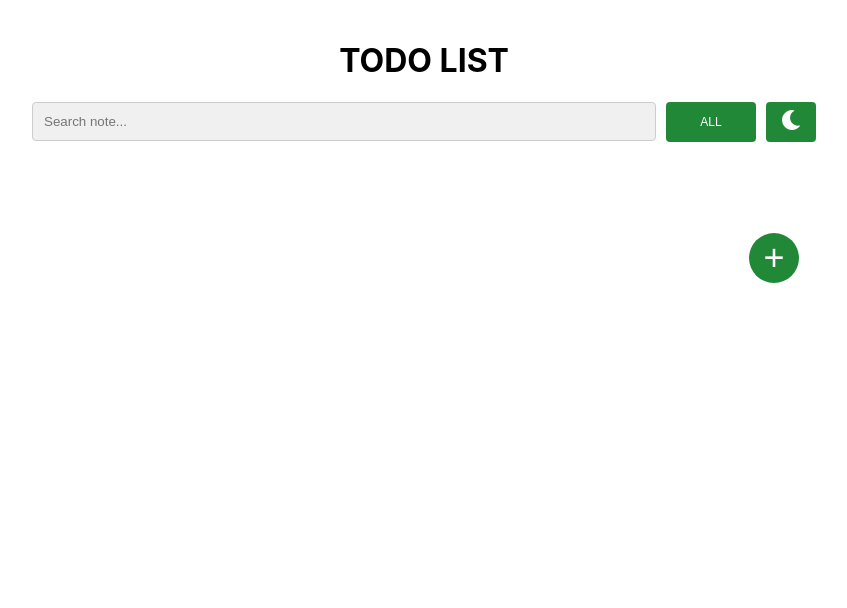
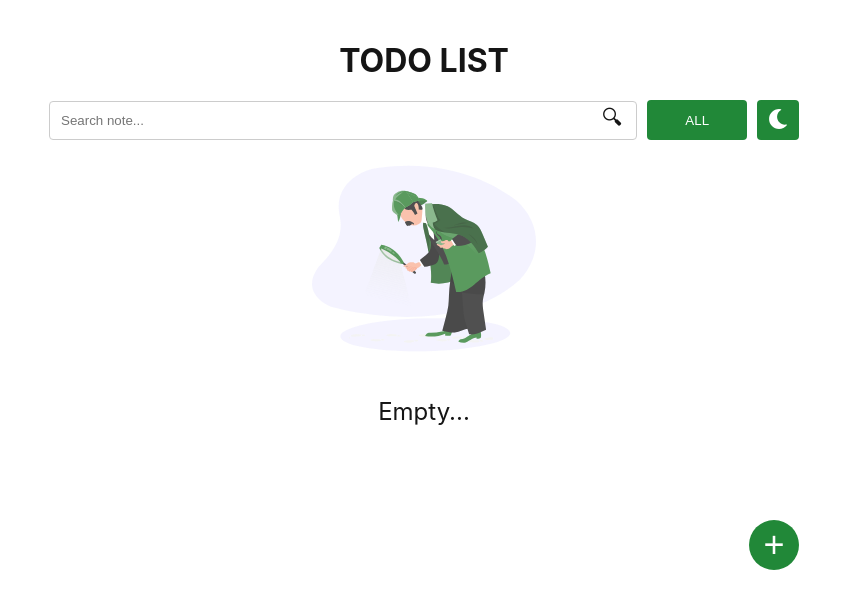
Before and after one commit to Bulbashok/to-do-list, a React (Vite) app: page / in a window 1280 px wide. Shown: the top 608 px of the page, without its empty margins (216-1063 px from the left). Built offline with nearby package versions, Linux system fonts and the light colour scheme.

Commit message:
feat: add empty state illustration for task list

```diff
--- a/src/App.module.css
+++ b/src/App.module.css
@@ -1,55 +1,48 @@
-.container {
+.appContainer {
   display: flex;
   flex-direction: column;
   align-items: center;
   max-width: 750px;
   margin: 0 auto;
-  text-align: center;
-  background-color: var(--background-color);
-  color: var(--text-color);
   padding: 20px;
-  transition: background-color 0.3s, color 0.3s;
   min-height: 700px;
 }
 
-.title.light {
+.appTitle {
   font-size: 32px;
-  color: #333;
   margin-bottom: 20px;
 }
 
-.title.dark {
-  font-size: 32px;
-  color: #fff;
-  margin-bottom: 20px;
+.searchContainer {
+  display: flex;
+  gap: 10px;
+  width: 100%;
+  align-items: center;
+  position: relative;
 }
 
-.searchInput {
-  width: 600px;
-  display: flex;
-  justify-content: space-between;
-  align-items: center;
-  padding: 11px;
+.searchField {
+  flex-grow: 1;
+  padding: 11px 35px 11px 11px;
   border: 1px solid #ccc;
   border-radius: 4px;
-  margin-bottom: 10px;
-  background-color: #f9f9f9;
+  outline: none;
 }
 
-.searchInput:focus {
-  outline: none;
-  border: 1px solid #707070;
+.searchField:focus {
+  border: 1px solid #4a4a4a;
 }
 
-.filterContainer {
-  position: relative;
-  margin-bottom: 20px;
+.searchIcon {
+  position: absolute;
+  right: 15px;
+  pointer-events: none;
+  font-size: 21px;
 }
 
-.filterButton {
-  width: 90px;
+.filterBtn {
+  width: 100px;
   height: 40px;
-  font-size: 12px;
   background-color: #218838;
   color: white;
   border: none;
@@ -57,72 +50,21 @@
   cursor: pointer;
 }
 
-.filterButton:hover {
-  background-color: #1b6b2c;
-}
-
-.filterDropdown {
-  position: absolute;
-  background-color: white;
-  border: 1px solid #ccc;
-  border-radius: 4px;
-  box-shadow: 0 2px 8px rgba(0, 0, 0, 0.1);
-  z-index: 1000;
-  background-color: var(--background-color);
-  color: var(--text-color);
-}
-
-.filterDropdown button {
-  display: block;
-  width: 100%;
-  padding: 10px;
-  text-align: left;
-  background: none;
-  border: none;
-  cursor: pointer;
-  background-color: var(--background-color);
-}
-
-.filterDropdown button:hover {
-  background-color: #f8f9fa;
-}
-
-.wrapper {
-  display: flex;
-  gap: 10px;
-  align-items: flex-start;
-}
-
-.app {
-  min-height: 100vh;
-  padding: 20px;
-  transition: background-color 0.3s, color 0.3s;
-}
-
-.searchInput {
-  background-color: var(--input-background);
-  color: var(--input-text);
-}
-
-.buttonsContainer {
-  width: 100%;
-  margin-top: 50px;
-  display: flex;
-  align-items: center;
-  justify-content: space-between;
-}
-
-.addTaskButton {
+.addBtn {
+  width: 50px;
+  height: 50px;
   font-size: 36px;
   background-color: #218838;
   color: white;
   border: none;
   border-radius: 50%;
   cursor: pointer;
-  height: 50px;
-  width: 50px;
 }
 
-.addTaskButton:hover {
-  background-color: #1b692c;
+.actionsBar {
+  width: 100%;
+  margin-top: 50px;
+  display: flex;
+  justify-content: space-between;
+  align-items: center;
 }
--- a/src/App.tsx
+++ b/src/App.tsx
@@ -62,18 +62,21 @@ const App = () => {
   };
 
   return (
-    <div className={`${styles.container} ${isDarkMode ? styles.dark : styles.light}`}>
-      <h1 className={styles.title}>TODO LIST</h1>
-      <div className={styles.wrapper}>
+    <div className={`${styles.appContainer} ${isDarkMode ? styles.themeDark : styles.themeLight}`}>
+      <h1 className={styles.appTitle}>TODO LIST</h1>
+      <div className={styles.searchContainer}>
+        <div className={styles.searchContainer}>
           <input
             type="text"
             placeholder="Search note..."
             value={searchQuery}
             onChange={(e) => setSearchQuery(e.target.value)}
-          className={styles.searchInput}
+            className={styles.searchField}
           />
+          <span className={styles.searchIcon}>🔍︎</span>
+        </div>
         <DropdownMenu
-          trigger={<button className={styles.filterButton}>{filter.toUpperCase()}</button>}
+          trigger={<button className={styles.filterBtn}>{filter.toUpperCase()}</button>}
         >
           <button onClick={() => handleFilterChange(Filter.All)}>All</button>
           <button onClick={() => handleFilterChange(Filter.Completed)}>Completed</button>
@@ -87,9 +90,10 @@ const App = () => {
         onEdit={handleEditTask}
         onToggle={toggleTaskCompletion}
       />
-      <div className={styles.buttonsContainer}>
+
+      <div className={styles.actionsBar}>
         <div>{deletedTask && <UndoButton restoreTask={restoreTask} />}</div>
-        <button onClick={openModal} className={styles.addTaskButton}>
+        <button onClick={openModal} className={styles.addBtn}>
           +
         </button>
       </div>
--- a/src/components/AddTask/AddTask.module.css
+++ b/src/components/AddTask/AddTask.module.css
@@ -14,7 +14,7 @@
 }
 
 .title {
-  margin: 0;
+  margin: auto
 }
 
 .modalForm {
@@ -27,8 +27,7 @@
   border: 1px solid #ccc;
   border-radius: 4px;
   width: 100%;
-  max-width: 460px;
-
+  max-width: 480px;
 }
 
 .input:focus {
--- a/src/components/AddTask/AddTask.tsx
+++ b/src/components/AddTask/AddTask.tsx
@@ -15,9 +15,12 @@ const AddTask = ({ title, initialTaskText = "", onSave, onCancel }: Props) => {
     setTaskText("");
   };
 
-  const handleSubmit = (e: React.FormEvent<HTMLFormElement>) => {
+  const handleSubmit = (e: React.FormEvent) => {
     e.preventDefault();
+    saveTask();
+  };
 
+  const saveTask = () => {
     const value = taskText.trim();
 
     if (!value) return;
@@ -50,7 +53,7 @@ const AddTask = ({ title, initialTaskText = "", onSave, onCancel }: Props) => {
         <button type="button" className={styles.cancelButton} onClick={handleCancel}>
           CANCEL
         </button>
-        <button type="submit" className={styles.applyButton}>
+        <button type="submit" className={styles.applyButton} onClick={handleSubmit}>
           APPLY
         </button>
       </div>
--- a/src/components/TaskList/TaskList.module.css
+++ b/src/components/TaskList/TaskList.module.css
@@ -4,3 +4,20 @@
   list-style: none;
   padding: 0;
 }
+
+.emptyState {
+  display: flex;
+  flex-direction: column;
+  align-items: center;
+  justify-content: center;
+  gap: 16px;
+  padding: 20px;
+  text-align: center;
+  font-size: 24px;
+}
+
+.emptyImage {
+  width: 250px;
+  height: auto;
+  opacity: 0.8;
+}
--- a/src/components/TaskList/TaskList.tsx
+++ b/src/components/TaskList/TaskList.tsx
@@ -10,6 +10,14 @@ interface TaskListProps {
 }
 
 const TaskList = ({ tasks, onDelete, onEdit, onToggle }: TaskListProps) => {
+  if (!tasks || tasks.length === 0) {
+    return (
+      <div className={styles.emptyState}>
+        <img src="/images/empty.svg" alt="Нет задач" className={styles.emptyImage} />
+        <p>Empty...</p>
+      </div>
+    );
+  }
   return (
     <ul className={styles.taskList}>
       {tasks.map((task, index) => (
--- a/src/components/UndoButton/UndoButton.module.css
+++ b/src/components/UndoButton/UndoButton.module.css
@@ -1,6 +1,5 @@
 .undoButton {
-  background-color: #ffcc00;
-  color: #000;
+  background-color: #218838;
   border: none;
   padding: 10px 20px;
   border-radius: 4px;
@@ -10,5 +9,5 @@
 }
 
 .undoButton:hover {
-  background-color: #e6b800;
+  background-color: #175f27;
 }
--- a/src/components/UndoButton/UndoButton.tsx
+++ b/src/components/UndoButton/UndoButton.tsx
@@ -1,7 +1,5 @@
 import { memo, useContext, useEffect, useState } from "react";
 import styles from "./UndoButton.module.css";
-import { TaskContext } from "../../context/TaskContext";
-import { Task } from "../../types/Task";
 
 type Props = {
   restoreTask: () => void;
@@ -29,7 +27,7 @@ function UndoButton({ restoreTask }: Props) {
 
   return (
     <button onClick={restoreTask} className={styles.undoButton}>
-      Task Deleted UNDO {timeLeft}
+      {timeLeft} UNDO ↺
     </button>
   );
 }
--- a/src/context/ThemeContext.tsx
+++ b/src/context/ThemeContext.tsx
@@ -1,4 +1,6 @@
 import React, { createContext, useState, ReactNode, useEffect } from 'react';
+
+
 
 interface ThemeContextType {
   isDarkMode: boolean;
@@ -11,23 +13,20 @@ interface ThemeProviderProps {
   children: ReactNode;
 }
 
-export const ThemeProvider: React.FC<ThemeProviderProps> = ({ children }) => {
+export const ThemeProvider = ({ children }:ThemeProviderProps) => {
   const [isDarkMode, setIsDarkMode] = useState<boolean>(() => {
     const savedTheme = localStorage.getItem('theme');
-    return savedTheme === 'dark';
+    if (savedTheme) return savedTheme === 'dark';
+    return window.matchMedia('(prefers-color-scheme: dark)').matches;
   });
 
   useEffect(() => {
-    localStorage.setItem('theme', isDarkMode ? 'dark' : 'light');
+    const theme = isDarkMode ? 'dark' : 'light';
+    localStorage.setItem('theme', theme);
+    document.body.className = theme;
   }, [isDarkMode]);
 
-  useEffect(() => {
-    document.body.className = isDarkMode ? 'dark' : 'light';
-  }, [isDarkMode]);
-
-  const toggleTheme = () => {
-    setIsDarkMode((prev) => !prev);
-  };
+  const toggleTheme = () => setIsDarkMode(prev => !prev);
 
   return (
     <ThemeContext.Provider value={{ isDarkMode, toggleTheme }}>
--- a/src/index.css
+++ b/src/index.css
@@ -1,51 +1,39 @@
+:root {
+  --font-family: -apple-system, BlinkMacSystemFont, "Segoe UI", Roboto, Oxygen, Ubuntu, Cantarell;
+  --code-font: source-code-pro, Menlo, Monaco, Consolas, "Courier New";
+
+  --background-color: #ffffff;
+  --text-color: #151515;
+  --modal-background: #ffffff;
+  --modal-text: #151515;
+  --checkbox-filter: brightness(1);
+}
+
+.dark {
+  --background-color: #333333;
+  --text-color: #d7d7d7;
+  --modal-background: #555555;
+  --modal-text: #9b9b9b;
+  --checkbox-filter: brightness(0.3);
+}
+
 body {
   margin: 0;
-  font-family: -apple-system, BlinkMacSystemFont, "Segoe UI", "Roboto", "Oxygen", "Ubuntu",
-    "Cantarell", "Fira Sans", "Droid Sans", "Helvetica Neue", sans-serif;
+  font-family: var(--font-family);
   -webkit-font-smoothing: antialiased;
   -moz-osx-font-smoothing: grayscale;
+  background-color: var(--background-color);
+  color: var(--text-color);
+  transition: background-color 0.5s, color 0.5s;
 }
 
 code {
-  font-family: source-code-pro, Menlo, Monaco, Consolas, "Courier New", monospace;
-}
-
-body.light {
-  --background-color: #ffffff;
-  --text-color: #000000;
-  --input-background: #f0f0f0;
-  --input-text: #333333;
-  --modal-background: #ffffff;
-  --modal-text: #000000;
-}
-
-body.dark {
-  --background-color: #333333;
-  --text-color: #ffffff;
-  --input-background: #444444;
-  --input-text: #ffffff;
-  --modal-background: #555555;
-  --modal-text: #ffffff;
-}
-
-body {
-  background-color: var(--background-color);
-  color: var(--text-color);
-  transition: background-color 0.3s, color 0.3s;
+  font-family: var(--code-font);
 }
 
 input,
 textarea,
 select {
-  background-color: var(--input-background);
-  color: var(--input-text);
-  border: 1px solid var(--text-color);
-  border-radius: 4px;
+  background-color: var(--background-color);
+  color: var(--text-color);
 }
-
-.modal {
-  background-color: var(--modal-background);
-  color: var(--modal-text);
-  padding: 20px;
-  border-radius: 8px;
-}
```
Also changed, not shown: src/components/TaskItem/TaskItem.module.css (+11 -10 lines), public/images/empty.svg (added). Lines whose indentation alone changed are shown as unchanged.
